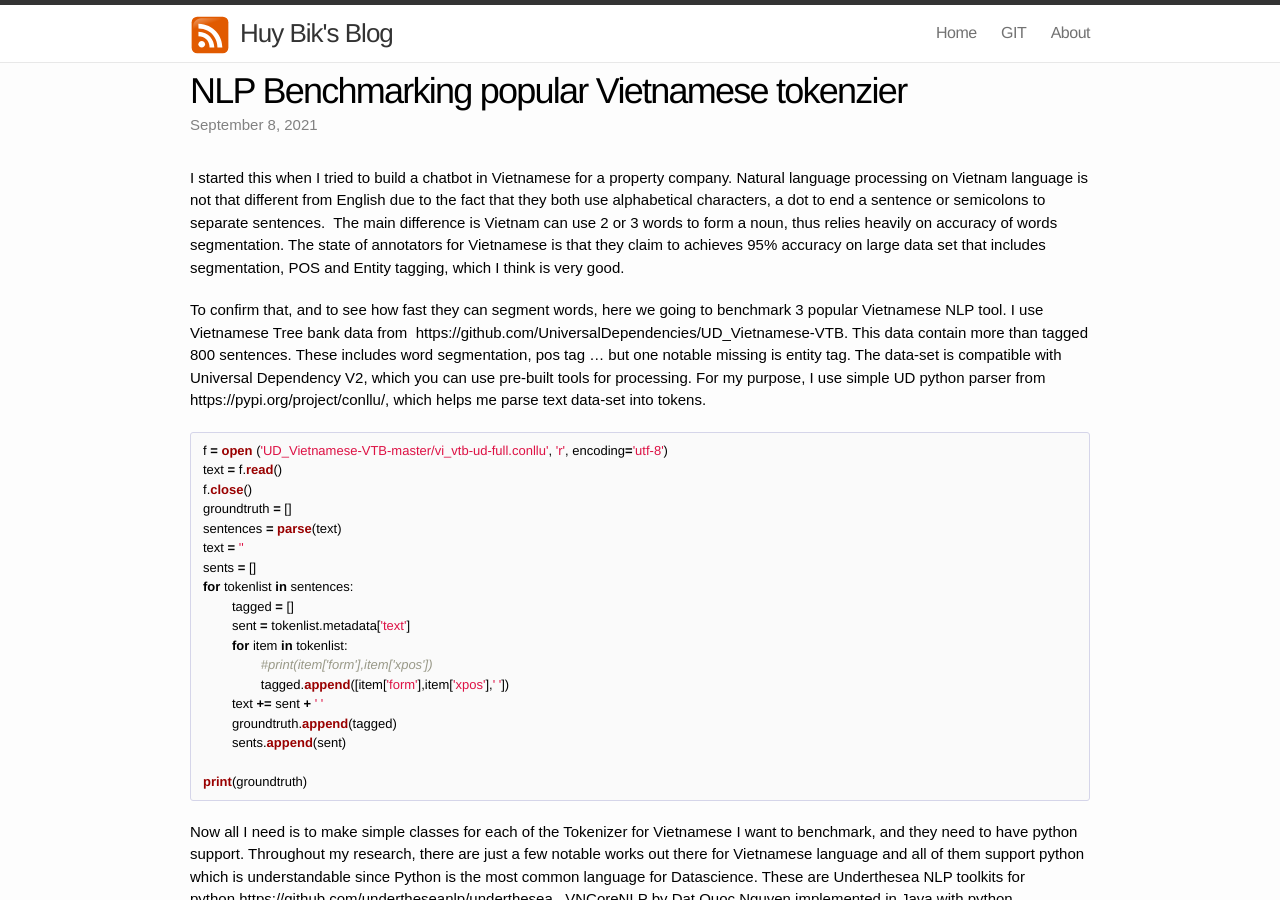
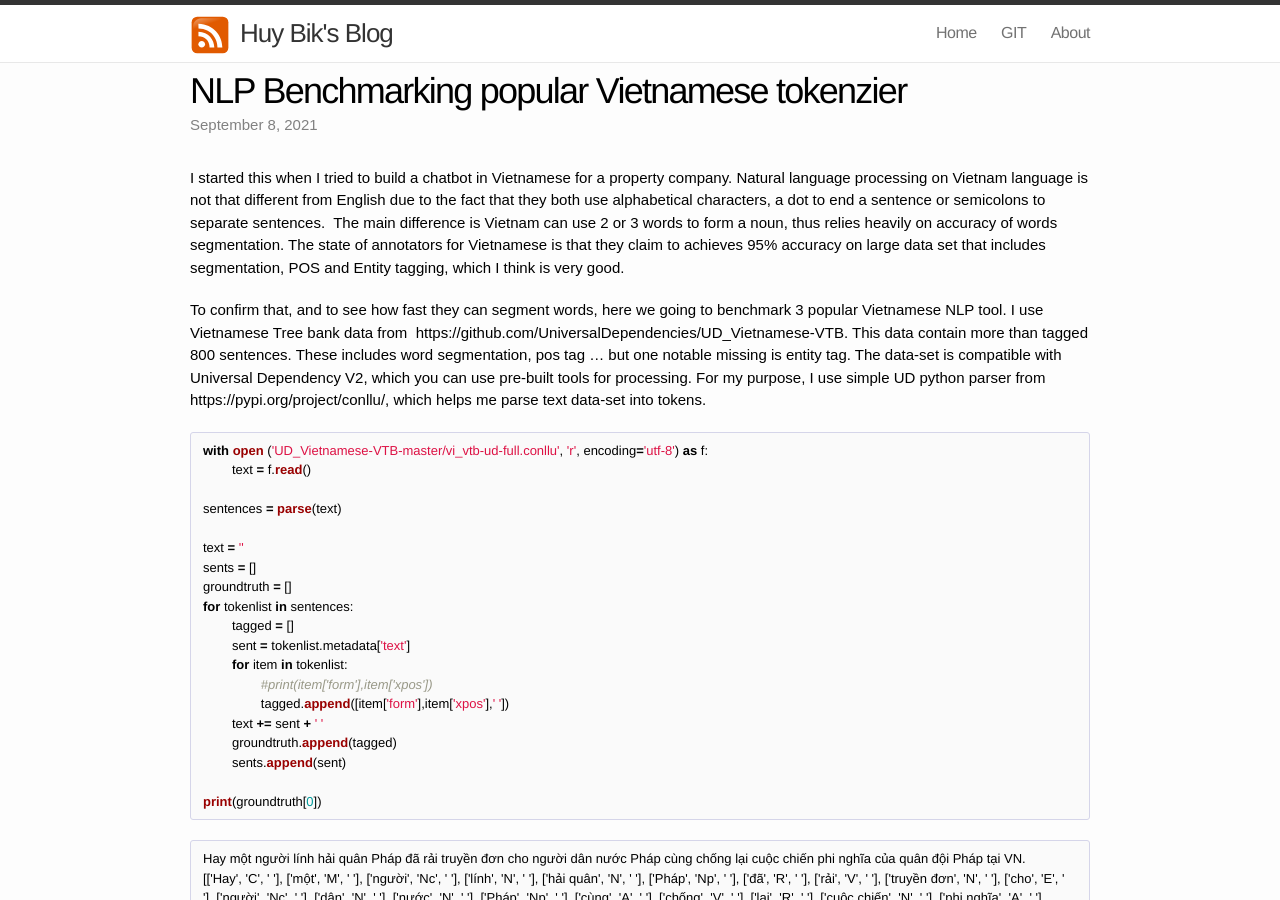
Before and after one commit to huybik/huybik.github.io, a Jekyll site: the page built from _posts/2021-9-8-Word-Tokenizer-Benchmark.md, in a window 1280 px wide and 900 px high. Built offline with Jekyll 4.4.1, drawn with Linux system fonts in a browser that asks for light colours; comment, search, counter and statistics services are not loaded; some of the changed text lies outside the part shown.

Commit message:
Update 2021-9-8-Word-Tokenizer-Benchmark.md

````diff
--- a/_posts/2021-9-8-Word-Tokenizer-Benchmark.md
+++ b/_posts/2021-9-8-Word-Tokenizer-Benchmark.md
@@ -9,13 +9,14 @@ I started this when I tried to build a chatbot in Vietnamese for a property comp
 To confirm that, and to see how fast they can segment words, here we going to benchmark 3 popular Vietnamese NLP tool. I use Vietnamese Tree bank data from  https://github.com/UniversalDependencies/UD_Vietnamese-VTB. This data contain more than tagged 800 sentences. These includes word segmentation, pos tag ... but one notable missing is entity tag. The data-set is compatible with Universal Dependency V2, which you can use pre-built tools for processing. For my purpose, I use simple UD python parser from  https://pypi.org/project/conllu/, which helps me parse text data-set into tokens.
 
 ```python
-f = open ('UD_Vietnamese-VTB-master/vi_vtb-ud-full.conllu', 'r', encoding='utf-8')
-text = f.read()
-f.close()
-groundtruth = []
+with open ('UD_Vietnamese-VTB-master/vi_vtb-ud-full.conllu', 'r', encoding='utf-8') as f:
+	text = f.read()
+
 sentences = parse(text)
+
 text = ''
 sents = []
+groundtruth = []
 for tokenlist in sentences:
 	tagged = []
 	sent = tokenlist.metadata['text']
@@ -26,9 +27,12 @@ for tokenlist in sentences:
 	groundtruth.append(tagged)
 	sents.append(sent)
 
-print(groundtruth)
+print(groundtruth[0])
 ```
-
+```
+Hay một người lính hải quân Pháp đã rải truyền đơn cho người dân nước Pháp cùng chống lại cuộc chiến phi nghĩa của quân đội Pháp tại VN.
+[['Hay', 'C', ' '], ['một', 'M', ' '], ['người', 'Nc', ' '], ['lính', 'N', ' '], ['hải quân', 'N', ' '], ['Pháp', 'Np', ' '], ['đã', 'R', ' '], ['rải', 'V', ' '], ['truyền đơn', 'N', ' '], ['cho', 'E', ' '], ['người', 'Nc', ' '], ['dân', 'N', ' '], ['nước', 'N', ' '], ['Pháp', 'Np', ' '], ['cùng', 'A', ' '], ['chống', 'V', ' '], ['lại', 'R', ' '], ['cuộc chiến', 'N', ' '], ['phi nghĩa', 'A', ' '], ['của', 'E', ' '], ['quân đội', 'N', ' '], ['Pháp', 'Np', ' '], ['tại', 'E', ' '], ['VN', 'Ny', ' '], ['.', '.', ' ']]
+```
 Now all I need is to make simple classes for each of the Tokenizer for Vietnamese I want to benchmark, and they need to have python support. Throughout my research, there are just a few notable works out there for Vietnamese language and all of them support python which is understandable since Python is the most common language for Datascience. These are Underthesea NLP toolkits for python https://github.com/undertheseanlp/underthesea,  VNCoreNLP by Dat Quoc Nguyen implemented in Java with python wrapper https://github.com/vncorenlp/VnCoreNLP, and Vi_SpaCy model that compatible with SpaCy NLP tool  https://github.com/trungtv/vi_spacy. Note that the data-set we use for our benchmark is not being used to train any of the 3 tokenizer tool.
 
 ### First we will start with Vi_Spacy.
@@ -41,7 +45,7 @@ class Spacy_tokenize:
 		import spacy
 		self.nlp = spacy.load('vi_spacy_model')
 
-		def tokenize(self,text):
+	def tokenize(self,text):
 		output = []
 		doc = self.nlp(text)
 
@@ -61,15 +65,15 @@ Under the sea is written purely python. It good at what it does (tokenize, ner t
 
 class Underthesea_tokenize:
 	from underthesea import word_tokenize
-		from underthesea import ner
+	from underthesea import ner
 
 	def __init__(self):
 		pass
 	def tokenize(self,text):
-			output = []
-			ners = ner(text)
-	    for item in ners:
-		output.append([item[0],item[1],item[3]])
+		output = []
+		ners = ner(text)
+		for item in ners:
+			output.append([item[0],item[1],item[3]])
 
 	    return output
 
````
Also changed, not shown: other parts of _posts/2021-9-8-Word-Tokenizer-Benchmark.md (+1 -1 lines).
